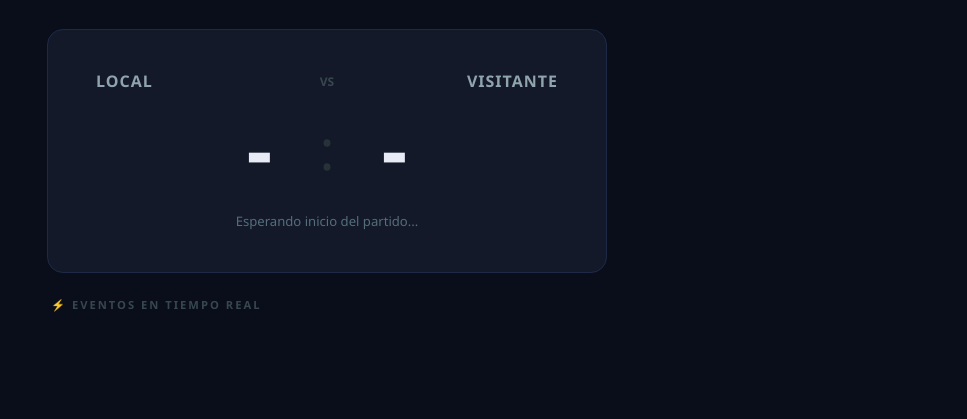
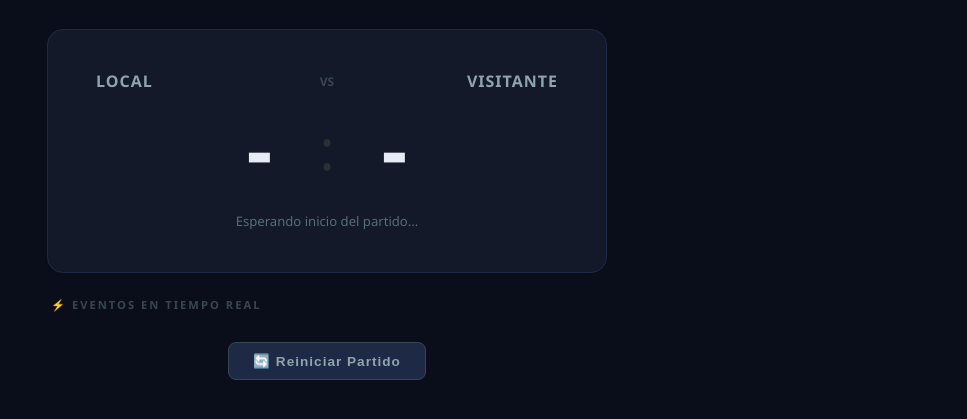
Before and after one commit to Jesusdavid2004/var-live-score-platform, a website: page dashboard/dashboard.html in a window 1280 px wide. Shown: the part 79-498 px from the top of the page, without its empty margins (313-1280 px from the left). Drawn offline with Linux system fonts and the light colour scheme.

Commit message:
se agrega boton para reiniciar partido

```diff
--- a/dashboard/dashboard.html
+++ b/dashboard/dashboard.html
@@ -172,6 +172,29 @@
     .log-list .log-icon { font-size: 1rem; }
     .log-list .log-text { color: #90a4ae; }
 
+    /* ── Boton Reiniciar Partido ─────────────────────────── */
+    .btn-reiniciar {
+      margin-top: 20px;
+      padding: 10px 24px;
+      background: #1e2a45;
+      color: #90a4ae;
+      border: 1px solid #37474f;
+      border-radius: 8px;
+      font-size: 0.85rem;
+      font-weight: 600;
+      letter-spacing: 1px;
+      cursor: pointer;
+      transition: background 0.2s, color 0.2s, border-color 0.2s;
+    }
+    .btn-reiniciar:hover {
+      background: #263238;
+      color: #e8eaf6;
+      border-color: #546e7a;
+    }
+    .btn-reiniciar:active {
+      background: #37474f;
+    }
+
     /* ── Indicador de conexion ───────────────────────────── */
     .conn-status {
       position: fixed;
@@ -243,6 +266,11 @@
     <h2>⚡ Eventos en tiempo real</h2>
     <ul class="log-list" id="logList"></ul>
   </div>
+
+  <!-- Boton de reinicio del partido -->
+  <button class="btn-reiniciar" id="btnReiniciar" onclick="reiniciarPartido()">
+    🔄 Reiniciar Partido
+  </button>
 
   <script>
     // ── Config ────────────────────────────────────────────────────────────────
@@ -404,6 +432,31 @@
       }[estado];
     }
 
+    // ── Reiniciar partido ─────────────────────────────────────────────────────
+    async function reiniciarPartido() {
+      // 1. Limpiar marcador a 0-0 en pantalla
+      scoreHome.textContent = '0';
+      scoreAway.textContent = '0';
+
+      // 2. Limpiar el log de eventos
+      logList.innerHTML = '';
+
+      // 3. Volver al estado inicial
+      lastEvent.textContent = 'Esperando inicio del partido...';
+      lastEvent.className = 'last-event';
+      varBanner.classList.remove('visible');
+      matchCard.classList.remove('var-active');
+
+      // 4. Llamar al endpoint del backend para reiniciar la simulacion
+      try {
+        const resp = await fetch('/reiniciar', { method: 'POST' });
+        const data = await resp.json();
+        console.log('[RESET] Respuesta del backend:', data);
+      } catch (e) {
+        console.error('[RESET] Error al llamar /reiniciar:', e);
+      }
+    }
+
     // ── Arranque ──────────────────────────────────────────────────────────────
     conectar();
   </script>
```
Also changed, not shown: dashboard_backend/index.js (+55 -0 lines).
